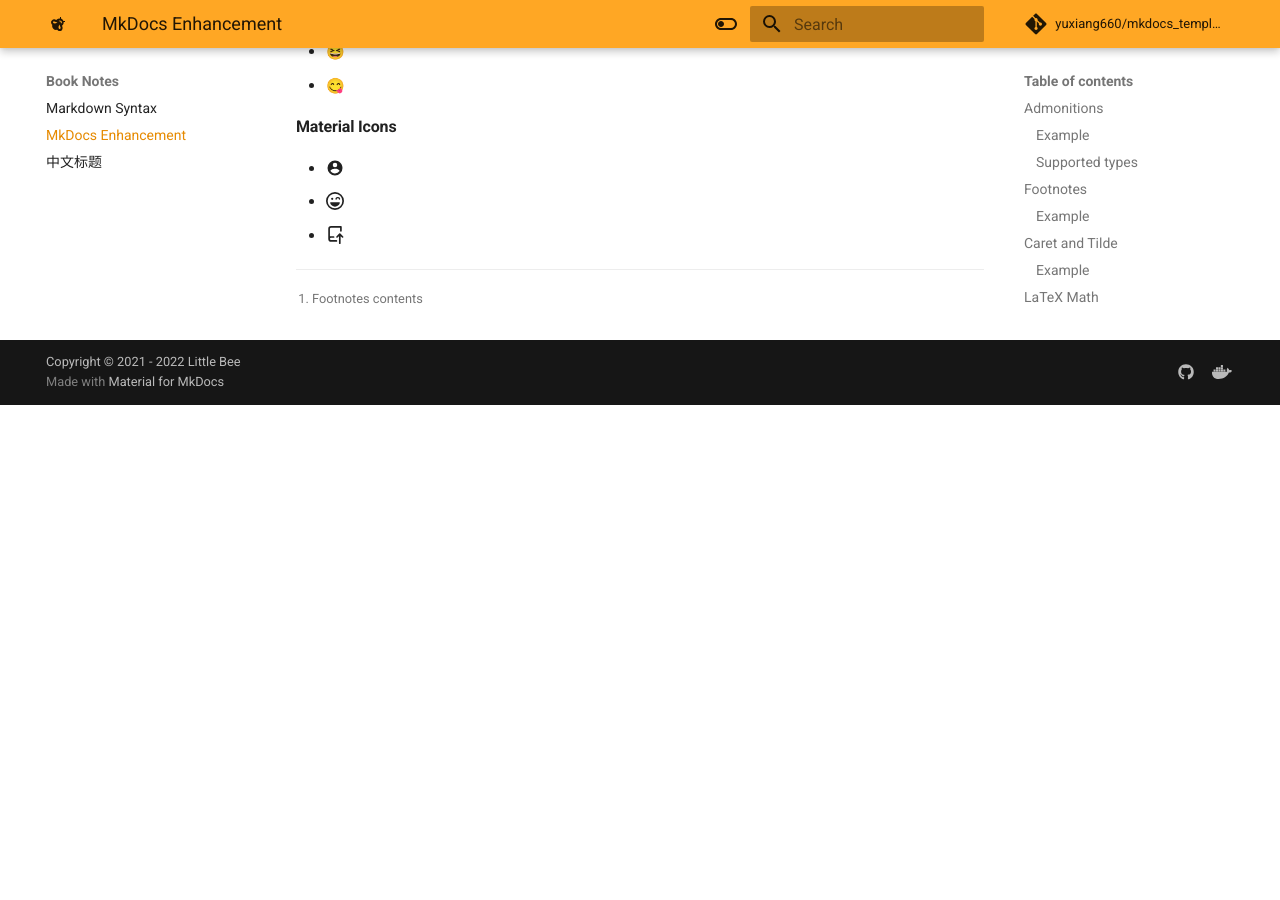
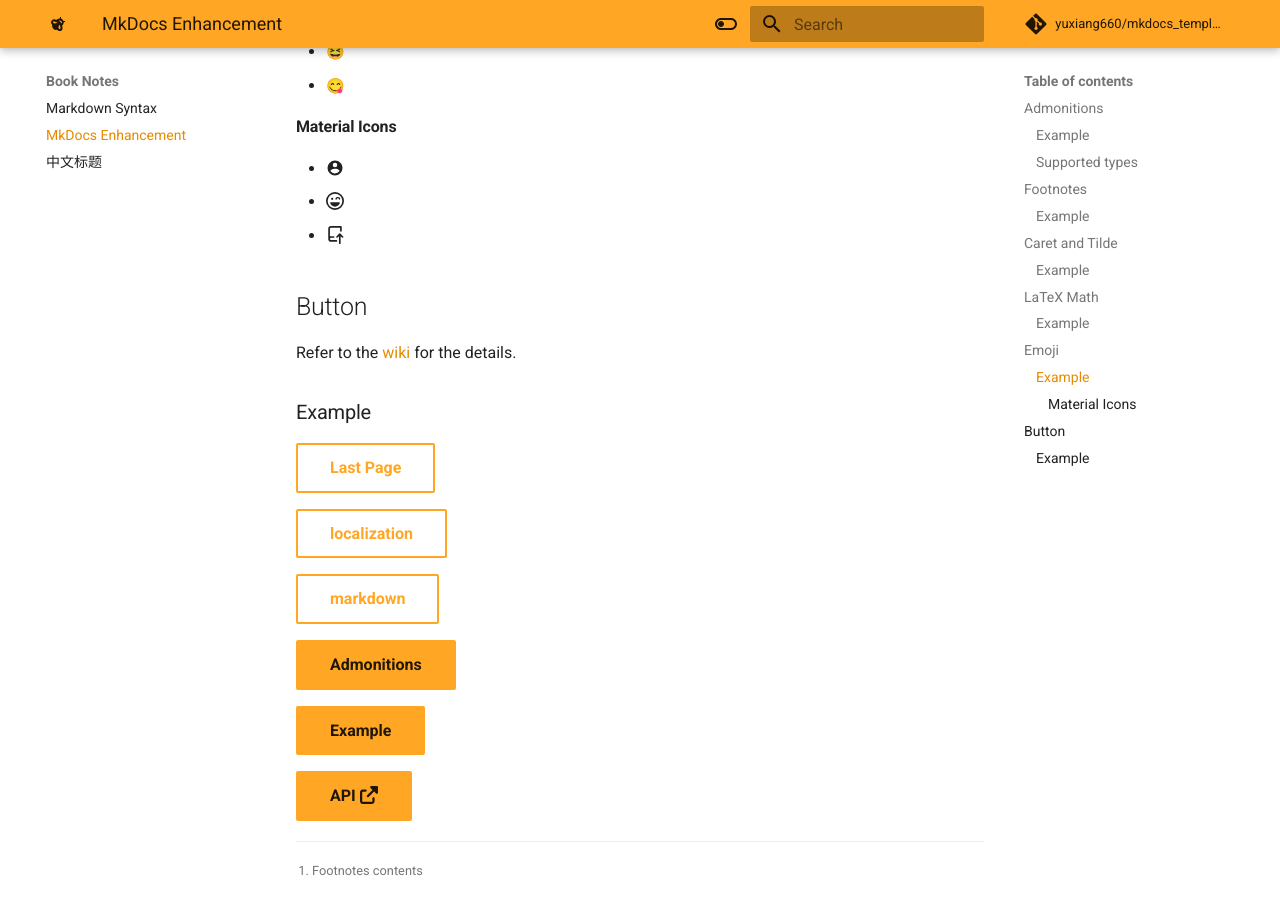
Before and after one commit to LittleBee1024/mkdocs_template, an MkDocs documentation site: the page built from docs/mkdocs_enhance/README.md, in a window 1280 px wide and 900 px high, scrolled down 2693 px. Built offline with MkDocs 1.6.1 and Material for MkDocs 9.7.7, drawn with Linux system fonts in a browser that asks for light colours; emoji names are drawn with the system emoji font; comment, search, counter and statistics services are not loaded; before the commit the page ends 3098 px from its top, so only the background shows below that.

Commit message:
add button

```diff
--- a/docs/mkdocs_enhance/README.md
+++ b/docs/mkdocs_enhance/README.md
@@ -78,3 +78,19 @@
 * :material-account-circle:
 * :fontawesome-regular-laugh-wink:
 * :octicons-repo-push-16:
+
+## Button
+Refer to the [wiki](https://squidfunk.github.io/mkdocs-material/reference/buttons/) for the details.
+
+### Example
+[Last Page](../){ .md-button }
+
+[localization](../localization){ .md-button }
+
+[markdown](../markdown){ .md-button }
+
+[Admonitions](#admonitions){ .md-button .md-button--primary }
+
+[Example](#example){ .md-button .md-button--primary }
+
+[API :fontawesome-solid-external-link-alt:](#){ .md-button .md-button--primary }
--- a/mkdocs.yml
+++ b/mkdocs.yml
@@ -77,9 +77,14 @@
   # Enable LaTeX math equations, which requires extra js below
   - pymdownx.arithmatex:
       generic: true
+  # Enable emoji
   - pymdownx.emoji:
       emoji_index: !!python/name:materialx.emoji.twemoji
       emoji_generator: !!python/name:materialx.emoji.to_svg
+  # Enable attributes for button links
+  - attr_list
+  # Enable metadata for tags
+  - meta
 
 extra_javascript:
   - https://cdn.jsdelivr.net/npm/mathjax@3/es5/tex-mml-chtml.js
```
